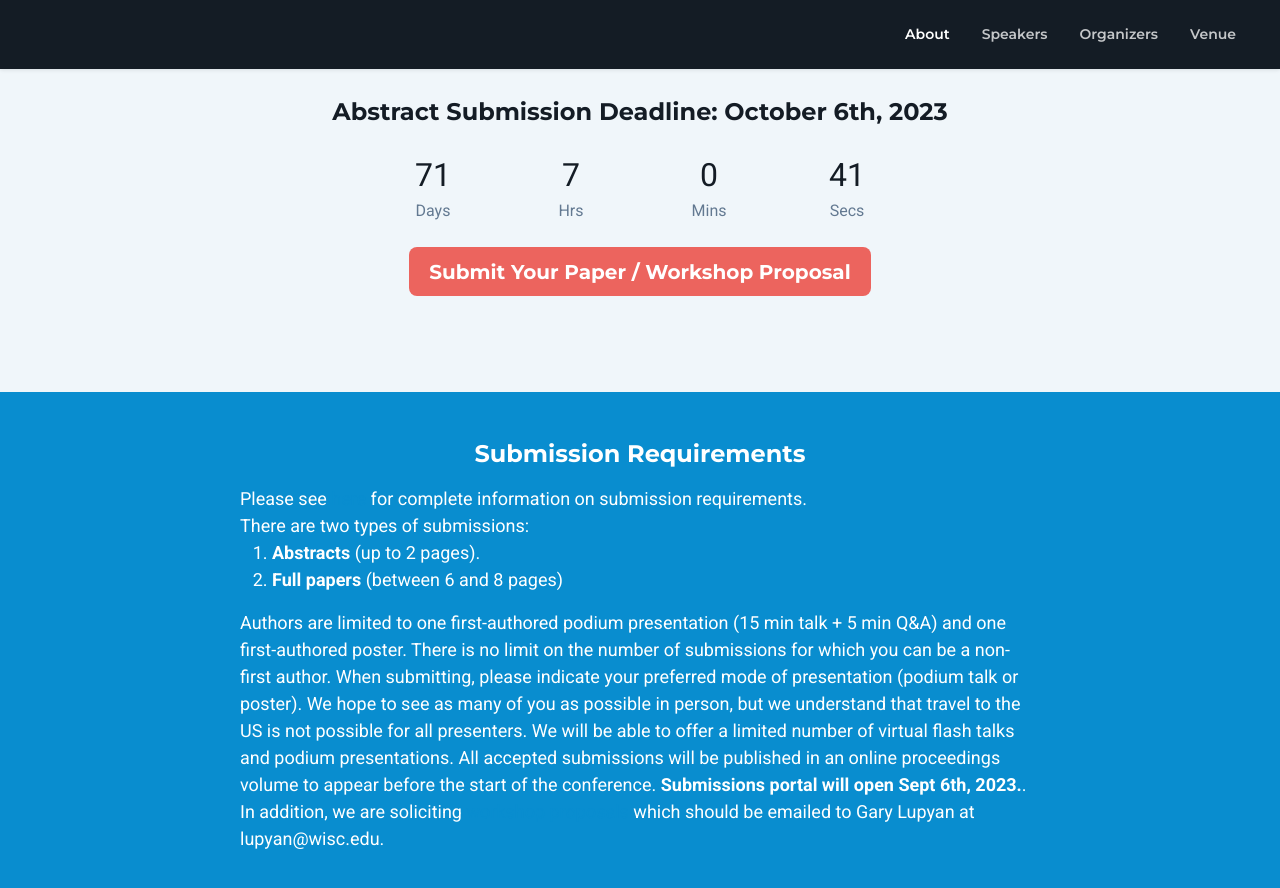
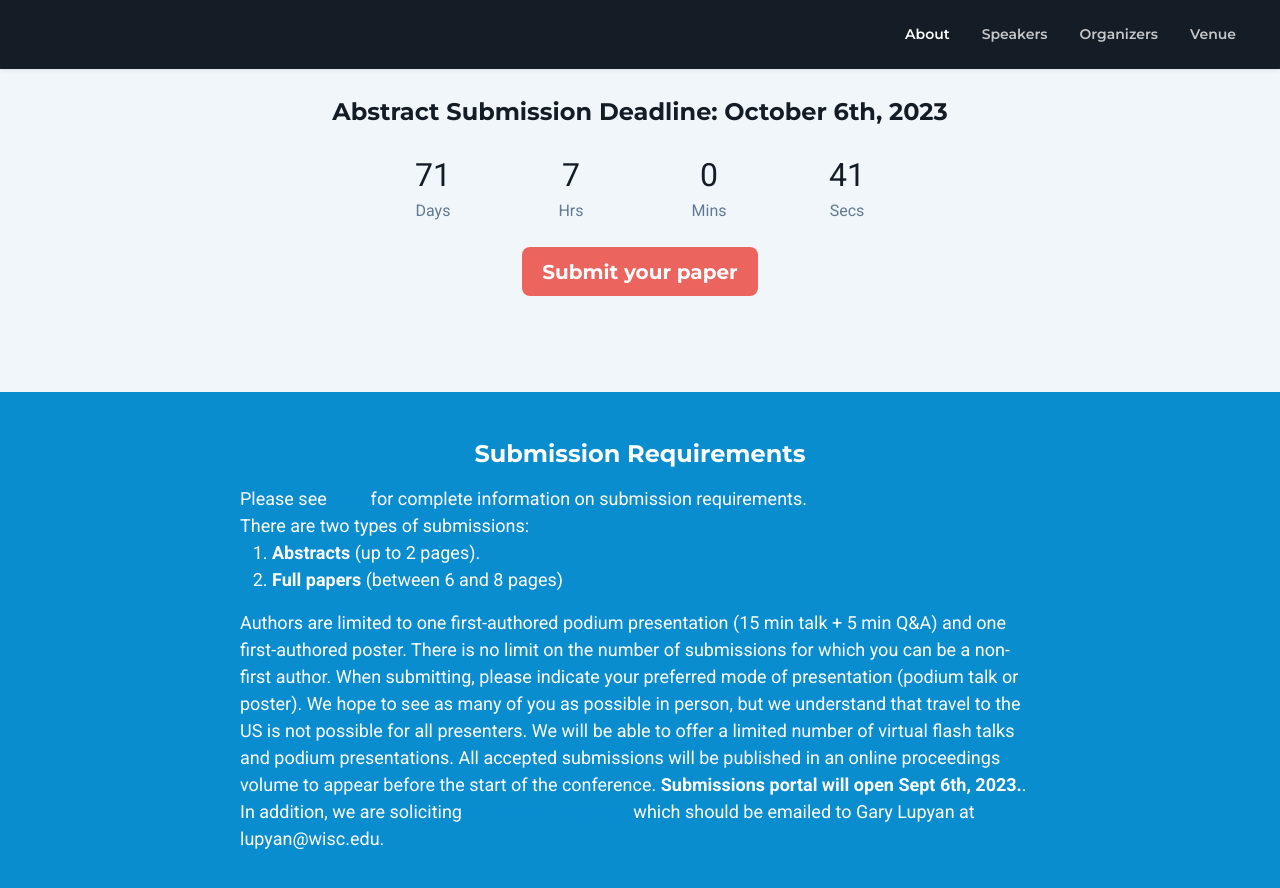
Before and after one commit to evolang2024/evolang2024.github.io, a Jekyll site: the page built from index.md, in a window 1280 px wide and 900 px high, scrolled down 839 px. Shown: the top 888 px of the window. Built offline with Jekyll 4.4.1, drawn with Linux system fonts in a browser that asks for light colours; nearby versions of some CDN libraries; library files that are not in the unit come from our copies.

Commit message:
submit link wording update

```diff
--- a/_includes/about.html
+++ b/_includes/about.html
@@ -14,7 +14,7 @@
             <h4 class="countdown-intro mb-2 text-center mb-3">Abstract Submission Deadline: October 6th, 2023</h4>
             <div id="countdown-box" class="countdown-box"></div>
         </div><!--//event-countdown-->
-        <div class="about-cta text-center mb-5"><a class="btn btn-secondary btn-lg  mb-5" href="https://openreview.net/group?id=EVOLANG.org/2024/Conference" target="_blank">Submit Your Paper / Workshop Proposal</a></div>
+        <div class="about-cta text-center mb-5"><a class="btn btn-secondary btn-lg  mb-5" href="https://openreview.net/group?id=EVOLANG.org/2024/Conference" target="_blank">Submit your paper</a></div>
     </div><!--//container-->
 
     <div class="media-block theme-bg-primary py-5">
```
